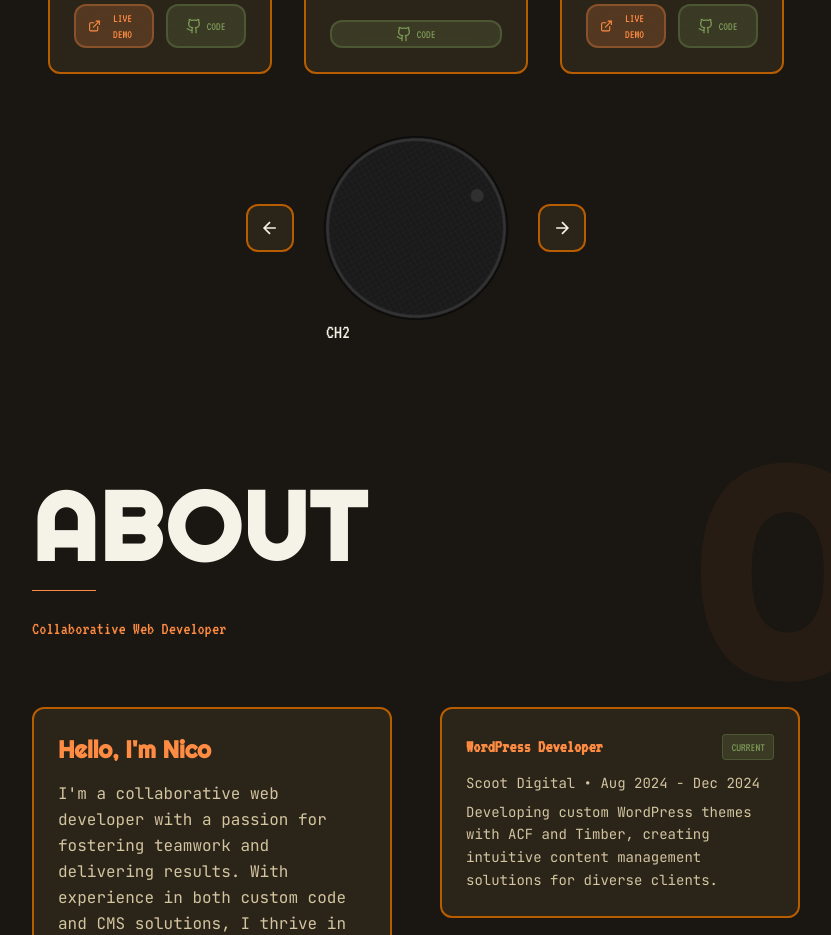
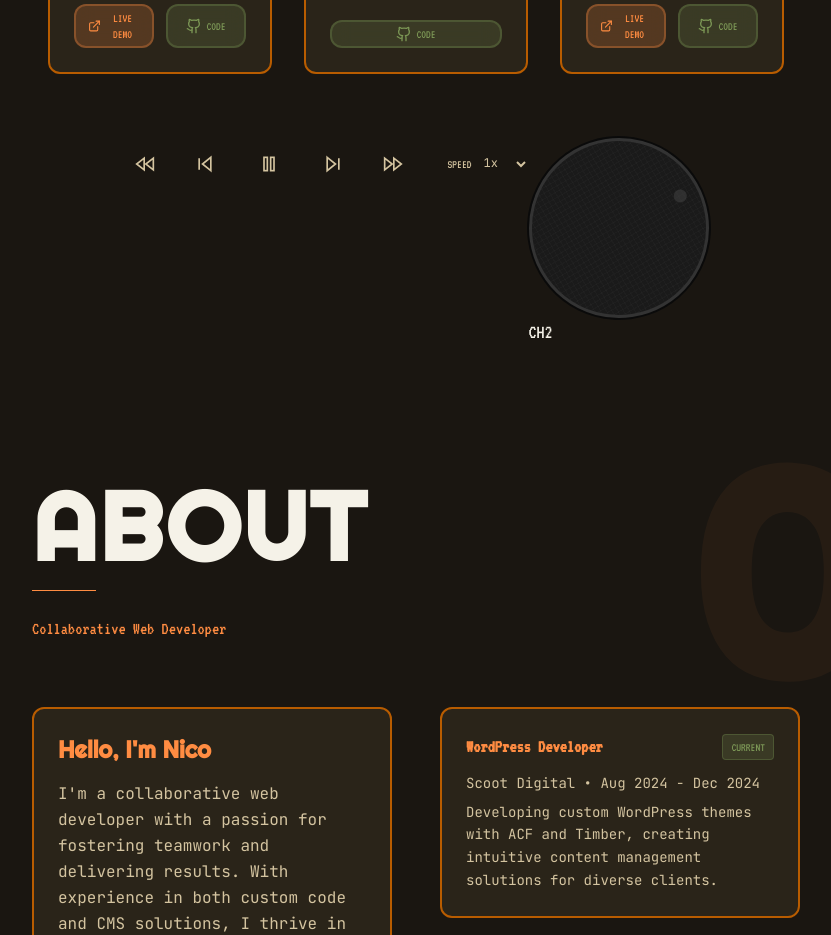
Before and after one commit to nicoc97/portfolio, a React (Vite) app: page / in a window 1280 px wide. Shown: the part 2221-3156 px from the top of the page, without its empty margins (224-1055 px from the left). Built offline with nearby package versions, Linux system fonts and the light colour scheme.

Commit message:
Hi-Fi controls for projects

```diff
--- a/src/components/sections/ProjectsSection.tsx
+++ b/src/components/sections/ProjectsSection.tsx
@@ -100,11 +100,58 @@ export const ProjectsSection: React.FC = () => {
   const [selectedFilter, setSelectedFilter] = useState<'all' | 'web' | 'data' | 'fullstack'>('all');
   const [currentSlide, setCurrentSlide] = useState(0);
   const [swiperInstance, setSwiperInstance] = useState<SwiperType | null>(null);
+  const [isPlaying, setIsPlaying] = useState(true);
+  const [playbackSpeed, setPlaybackSpeed] = useState(5000); // autoplay delay
 
   // Filter projects
   const filteredProjects = selectedFilter === 'all'
     ? sampleProjects
     : sampleProjects.filter(project => project.category === selectedFilter);
+
+  // Hi-Fi Control Functions
+  const handlePlayPause = () => {
+    if (!swiperInstance) return;
+
+    if (isPlaying) {
+      swiperInstance.autoplay.stop();
+      setIsPlaying(false);
+    } else {
+      swiperInstance.autoplay.start();
+      setIsPlaying(true);
+    }
+  };
+
+  const handleRewind = () => {
+    if (!swiperInstance) return;
+    swiperInstance.slideTo(0);
+  };
+
+  const handleFastForward = () => {
+    if (!swiperInstance) return;
+    swiperInstance.slideTo(filteredProjects.length - 1);
+  };
+
+  const handleSpeedChange = (newSpeed: number) => {
+    setPlaybackSpeed(newSpeed);
+    if (swiperInstance && isPlaying) {
+      swiperInstance.autoplay.stop();
+      // Update autoplay delay
+      if (swiperInstance.params.autoplay && typeof swiperInstance.params.autoplay === 'object') {
+        swiperInstance.params.autoplay.delay = newSpeed;
+      }
+      swiperInstance.autoplay.start();
+    }
+  };
+
+  const handlePrevious = () => {
+    if (!swiperInstance) return;
+    swiperInstance.slidePrev();
+  };
+
+  const handleNext = () => {
+    if (!swiperInstance) return;
+    swiperInstance.slideNext();
+  };
 
   // 🔧 UPDATE: Modify filter categories here if you have different project types
   const filterButtons = [
@@ -179,7 +226,7 @@ export const ProjectsSection: React.FC = () => {
               prevEl: '.swiper-button-prev-custom',
             }}
             autoplay={{
-              delay: 5000,
+              delay: playbackSpeed,
               disableOnInteraction: false,
             }}
             breakpoints={{
@@ -207,27 +254,101 @@ export const ProjectsSection: React.FC = () => {
             ))}
           </Swiper>
 
-          {/* Custom Navigation with TV Dial */}
-          <div className="flex justify-center items-center gap-8 mt-8">
-            <button className="swiper-button-prev-custom pixel-button p-3 bg-primary-bg-light border-accent-orange-dark hover:border-accent-orange transition-all duration-200">
+          {/* Hi-Fi Style Controls */}
+          <div className="flex justify-center items-start mt-8">
+            {/* Left Side: Transport Controls */}
+            <div className="flex items-center gap-4">
+              {/* Rewind */}
+              <button
+                onClick={handleRewind}
+                className="p-3 transition-all duration-200 group text-text-secondary hover:text-accent-orange"
+                title="Rewind to start"
+              >
                 <svg width="20" height="20" viewBox="0 0 24 24" fill="none" stroke="currentColor" strokeWidth="2">
-                <path d="M19 12H5M12 19l-7-7 7-7" />
+                  <polygon points="11,19 2,12 11,5" />
+                  <polygon points="22,19 13,12 22,5" />
                 </svg>
               </button>
 
-            {/* TV Dial Navigation */}
+              {/* Previous (Skip Back) */}
+              <button
+                onClick={handlePrevious}
+                className="swiper-button-prev-custom p-3 transition-all duration-200 group text-text-secondary hover:text-accent-orange"
+                title="Previous track"
+              >
+                <svg width="20" height="20" viewBox="0 0 24 24" fill="none" stroke="currentColor" strokeWidth="2">
+                  <polygon points="19,20 9,12 19,4" />
+                  <line x1="5" y1="19" x2="5" y2="5" />
+                </svg>
+              </button>
+
+              {/* Play/Pause */}
+              <button
+                onClick={handlePlayPause}
+                className="p-4 transition-all duration-200 group text-text-secondary hover:text-accent-orange"
+                title={isPlaying ? "Pause" : "Play"}
+              >
+                {isPlaying ? (
+                  <svg width="20" height="20" viewBox="0 0 24 24" fill="none" stroke="currentColor" strokeWidth="2">
+                    <rect x="6" y="4" width="4" height="16" />
+                    <rect x="14" y="4" width="4" height="16" />
+                  </svg>
+                ) : (
+                  <svg width="20" height="20" viewBox="0 0 24 24" fill="none" stroke="currentColor" strokeWidth="2">
+                    <polygon points="5,3 19,12 5,21" />
+                  </svg>
+                )}
+              </button>
+
+              {/* Next (Skip Forward) */}
+              <button
+                onClick={handleNext}
+                className="swiper-button-next-custom p-3 transition-all duration-200 group text-text-secondary hover:text-accent-orange"
+                title="Next track"
+              >
+                <svg width="20" height="20" viewBox="0 0 24 24" fill="none" stroke="currentColor" strokeWidth="2">
+                  <polygon points="5,4 15,12 5,20" />
+                  <line x1="19" y1="5" x2="19" y2="19" />
+                </svg>
+              </button>
+
+              {/* Fast Forward */}
+              <button
+                onClick={handleFastForward}
+                className="p-3 transition-all duration-200 group text-text-secondary hover:text-accent-orange"
+                title="Fast forward to end"
+              >
+                <svg width="20" height="20" viewBox="0 0 24 24" fill="none" stroke="currentColor" strokeWidth="2">
+                  <polygon points="13,19 22,12 13,5" />
+                  <polygon points="2,19 11,12 2,5" />
+                </svg>
+              </button>
+
+              {/* Speed Control */}
+              <div className="flex items-center gap-2 ml-4">
+                <span className="text-xs text-text-secondary font-tech">SPEED</span>
+                <select
+                  value={playbackSpeed}
+                  onChange={(e) => handleSpeedChange(Number(e.target.value))}
+                  className="text-xs bg-transparent text-text-secondary hover:text-accent-orange transition-colors duration-200 cursor-pointer"
+                >
+                  <option value={2000}>2x</option>
+                  <option value={3000}>1.5x</option>
+                  <option value={5000}>1x</option>
+                  <option value={8000}>0.5x</option>
+                </select>
+              </div>
+            </div>
+
+            {/* Right Side: TV Dial Navigation */}
+            <div className="flex items-center gap-4">
               <VintageTVDial
                 totalSlides={filteredProjects.length}
                 currentSlide={currentSlide}
                 onSlideChange={(index) => swiperInstance?.slideTo(index)}
                 swiperInstance={swiperInstance}
               />
-
-            <button className="swiper-button-next-custom pixel-button p-3 bg-primary-bg-light border-accent-orange-dark hover:border-accent-orange transition-all duration-200">
-              <svg width="20" height="20" viewBox="0 0 24 24" fill="none" stroke="currentColor" strokeWidth="2">
-                <path d="M5 12h14M12 5l7 7-7 7" />
-              </svg>
-            </button>
+            </div>
           </div>
         </div>
 
```
Lines whose indentation alone changed are shown as unchanged.
